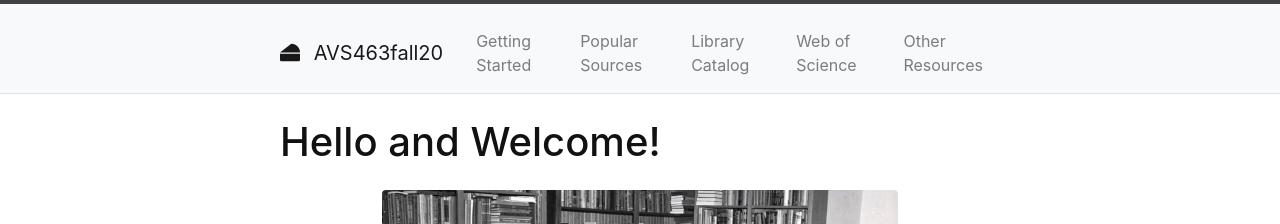
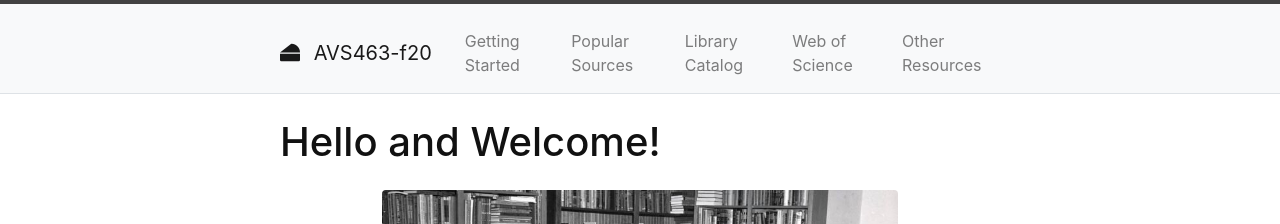
Before and after one commit to hanwendong1/AVS463-f20, a Jekyll site: the page built from index.md, in a window 1280 px wide and 900 px high. Shown: the top 224 px of the window. Built offline with Jekyll 4.4.1, drawn with Linux system fonts in a browser that asks for light colours; some of the changed text lies outside the part shown.

Commit message:
Update _config.yml

```diff
--- a/_config.yml
+++ b/_config.yml
@@ -1,10 +1,10 @@
 # AVS463fall20, hanwendong1
-# https://https://github.com/hanwendong1/AVS463fall20
+# https://https://github.com/hanwendong1/AVS463-f20
 # A Jekyll template for a simple workshop website
 
 # Site settings
 # title appears in the header
-title: AVS463fall20
+title: AVS463-f20
 # title-icon appears in the header to give some pizazz (leave blank for none)
 # choose from Font Awesome 5 free, https://fontawesome.com/icons?d=gallery&m=free
 # some options: fas fa-cheese; fas fa-cogs; fas fa-code; fas fa-chalkboard-teacher; fas fa-book-open
@@ -21,7 +21,7 @@ pub_year: 2020
 github_username: hanwendong1
 
 # add the full url for the github repository
-repo: "https://github.com/hanwendong1/AVS463fall20"
+repo: "https://github.com/hanwendong1/AVS463-f20"
 
 # site urls
 # add the url for the domain,
@@ -29,7 +29,7 @@ repo: "https://github.com/hanwendong1/AVS463fall20"
 url: https://hanwendong1.github.io
 # add subsection of the domain,
 # on gh-pages this is a / followed by the name of the repository
-baseurl: /AVS463fall20
+baseurl: /AVS463-f20
 
 # add search box to footer?
 search: true
```
